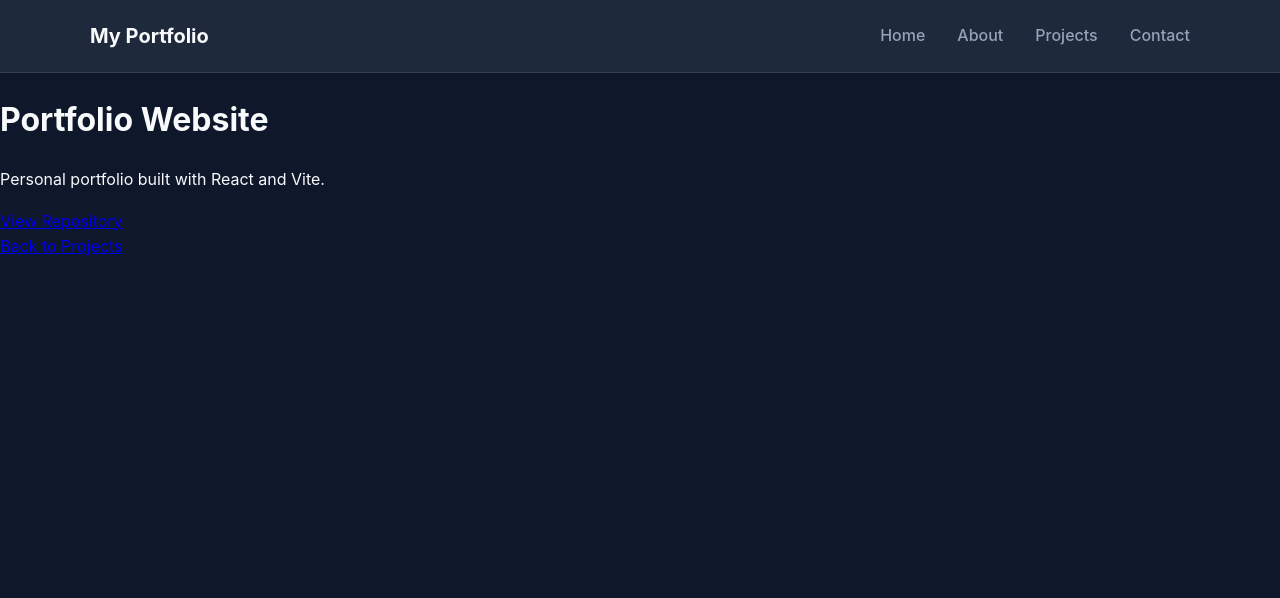
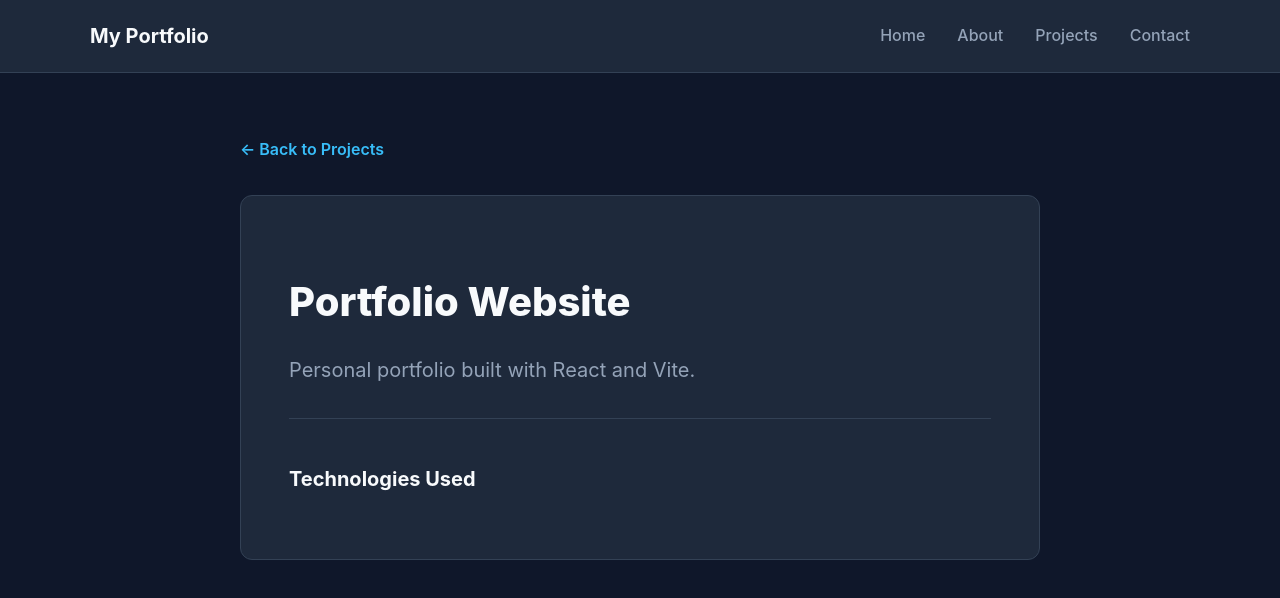
Before and after one commit to jhigsz/my-portfolio, a React (Vite) app: page /projects/1 in a window 1280 px wide. Shown: the top 598 px of the page. Built offline with nearby package versions, Linux system fonts and the light colour scheme.

Commit message:
Update ProjectDetail.jsx

```diff
--- a/src/pages/ProjectDetail.jsx
+++ b/src/pages/ProjectDetail.jsx
@@ -1,31 +1,43 @@
-import { useParams, Link } from 'react-router-dom';
-import { projects } from '../data/projects';
+import { useParams, Link } from "react-router-dom";
+import { projects } from "../data/projects";
 
 export default function ProjectDetail() {
   const { id } = useParams();
-  const project = projects.find((p) => p.id === Number(id));
+  const project = projects.find((p) => p.id === id || p.id === Number(id));
 
   if (!project) {
     return (
-      <div>
-        <h2>Project Not Found</h2>
-        <p>No project exists with ID: {id}</p>
-        <Link to="/projects">Back to Projects</Link>
+      <div className="page-container" style={{ textAlign: 'center' }}>
+        <h2 style={{ fontSize: '2rem', marginBottom: '1rem' }}>Project Not Found</h2>
+        <p style={{ color: '#94a3b8', marginBottom: '2rem' }}>The project you are looking for does not exist.</p>
+        <Link to="/projects" className="btn-primary">Back to Projects</Link>
       </div>
     );
   }
 
   return (
-    <div>
-      <h1>{project.title}</h1>
-      <p>{project.description}</p>
-      {project.link && (
-        <a href={project.link} target="_blank" rel="noopener noreferrer">
-          View Repository
-        </a>
-      )}
-      <br />
-      <Link to="/projects">Back to Projects</Link>
+    <div className="page-container" style={{ maxWidth: '800px' }}>
+      <Link to="/projects" style={{ color: '#38bdf8', textDecoration: 'none', fontWeight: '600', display: 'inline-block', marginBottom: '2rem' }}>
+        &larr; Back to Projects
+      </Link>
+
+      <div className="card" style={{ padding: '3rem' }}>
+        <h1 style={{ fontSize: '2.5rem', fontWeight: '800', marginBottom: '1rem' }}>{project.title}</h1>
+        <p style={{ fontSize: '1.25rem', color: '#94a3b8', marginBottom: '2rem', lineHeight: '1.6' }}>
+          {project.description}
+        </p>
+
+        <div style={{ borderTop: '1px solid #334155', paddingTop: '1.5rem', marginTop: '2rem' }}>
+          <h3 style={{ fontSize: '1.25rem', fontWeight: '700', marginBottom: '1rem' }}>Technologies Used</h3>
+          <div style={{ display: 'flex', gap: '0.75rem', flexWrap: 'wrap' }}>
+            {project.technologies?.map((tech, index) => (
+              <span key={index} style={{ backgroundColor: '#334155', color: '#38bdf8', padding: '0.5rem 1rem', borderRadius: '6px', fontSize: '0.875rem', fontWeight: '500' }}>
+                {tech}
+              </span>
+            ))}
+          </div>
+        </div>
+      </div>
     </div>
   );
 }
```
